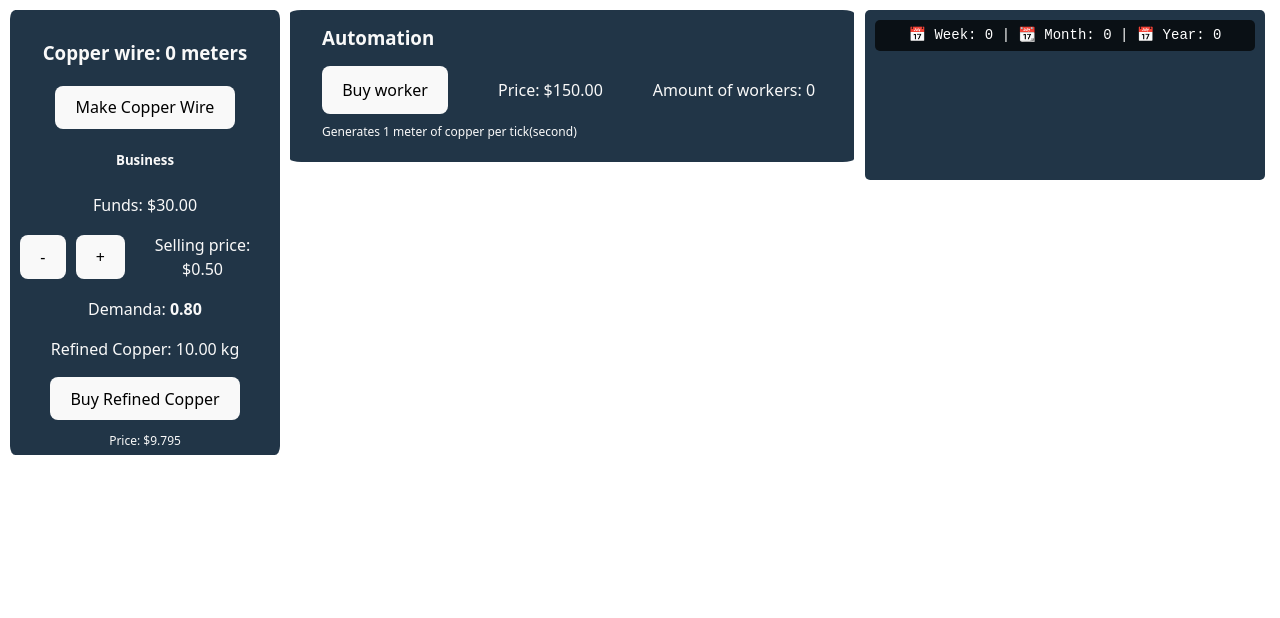
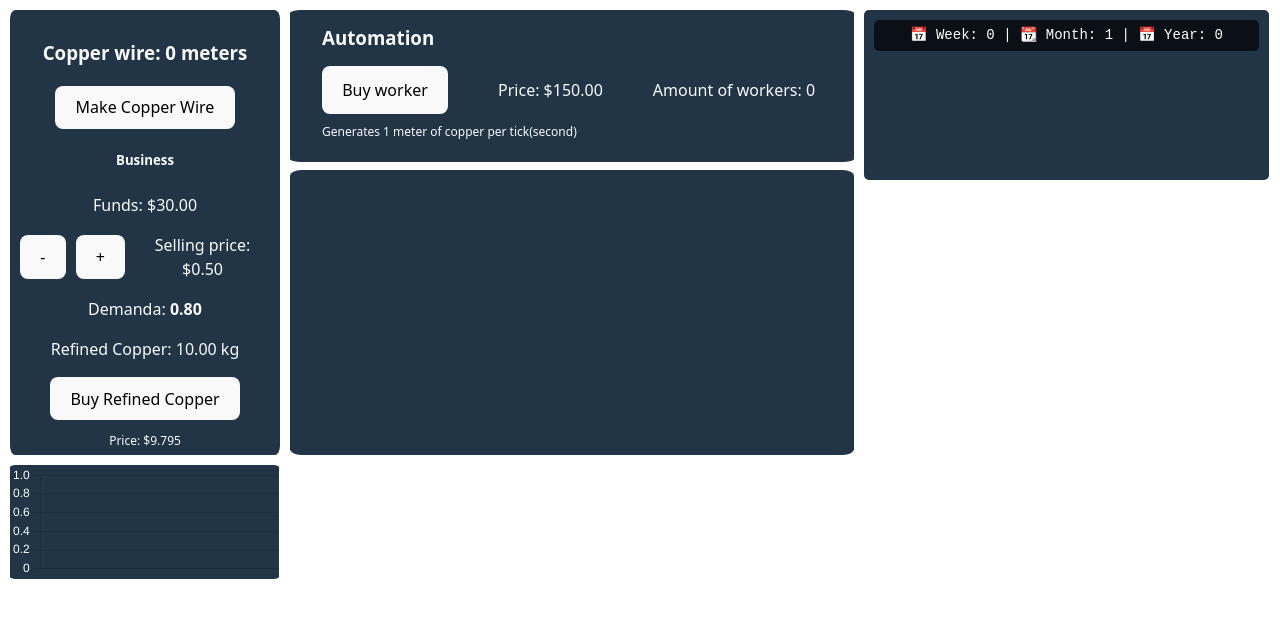
Before and after one commit to Engibee/conductors-will, a Vue app: page / in a window 1280 px wide. Shown: the top 618 px of the page. Built offline with nearby package versions, Linux system fonts and the light colour scheme.

Commit message:
- Added a placeholder container - Added a graphs container that measure the money earned per month using chart.js

```diff
--- a/package.json
+++ b/package.json
@@ -9,6 +9,7 @@
     "preview": "vite preview"
   },
   "dependencies": {
+    "chart.js": "^4.4.8",
     "vue": "^3.5.13"
   },
   "devDependencies": {
--- a/src/App.vue
+++ b/src/App.vue
@@ -1,19 +1,31 @@
 <script setup>
-import { usePaperclipGame } from './composables/usePaperclipGame.js'
-import { formatPrice } from './utils/helpers/formatPrice.js';
-const { copperWireinMeter, funds, priceOfCopper, availableCopper, workers, workersPrice, logs, week, month, year, FabricarPaperclip, logMessage, buy_worker, buy_refined_copper, buy_chance, increasePrice, decreasePrice } = usePaperclipGame()
+import { usePaperclipGame } from "./composables/usePaperclipGame.js";
+import { salesChart } from "./composables/usePaperclipGame.js";
+const { graficoCanvas } = salesChart();
+import { formatPrice } from "./utils/helpers/formatPrice.js";
+const {
+  copperWireinMeter,
+  funds,
+  priceOfCopper,
+  availableCopper,
+  workers,
+  workersPrice,
+  logs,
+  week,
+  month,
+  year,
+  FabricarPaperclip,
+  logMessage,
+  buy_worker,
+  buy_refined_copper,
+  buy_chance,
+  increasePrice,
+  decreasePrice,
+} = usePaperclipGame();
 </script>
 
 <template>
-  <div class="terminal">
-    <div class="time">
-  📅 Week: {{ week }} | 📆 Month: {{ month }} | 📅 Year: {{ year }}
-    </div>
-    <div v-for="(msg, index) in logs" :key="index" class="log-message">
-        {{ msg }}
-    </div>
-  </div>
-
+  <div class="containers">
     <div class="card business">
       <h3>Copper wire: {{ copperWireinMeter }} meters</h3>
       <button @click="FabricarPaperclip">Make Copper Wire</button>
@@ -25,7 +37,9 @@ const { copperWireinMeter, funds, priceOfCopper, availableCopper, workers, worke
         <button @click="increasePrice" class="small-btn">+</button>
         Selling price: ${{ formatPrice(priceOfCopper) }}
       </p>
-      <p>Demanda: <strong>{{ formatPrice(buy_chance(priceOfCopper)) }}</strong></p>
+      <p>
+        Demanda: <strong>{{ formatPrice(buy_chance(priceOfCopper)) }}</strong>
+      </p>
       <p>Refined Copper: {{ formatPrice(availableCopper) }} kg</p>
       <button @click="buy_refined_copper">Buy Refined Copper</button>
       <p class="mini_info">Price: $9.795</p>
@@ -39,10 +53,23 @@ const { copperWireinMeter, funds, priceOfCopper, availableCopper, workers, worke
       </div>
       <p class="mini_info">Generates 1 meter of copper per tick(second)</p>
     </div>
+    <div class="card terminal">
+      <div class="time">
+        📅 Week: {{ week }} | 📆 Month: {{ month }} | 📅 Year: {{ year }}
+      </div>
+      <div v-for="(msg, index) in logs" :key="index" class="log-message">
+        {{ msg }}
+      </div>
+    </div>
+    <div class="card sellchart">
+      <canvas ref="graficoCanvas"></canvas>
+    </div>
+    <div class="card market">
+
+    </div>
+  </div>
 </template>
 
-<script>
-</script>
+<script></script>
 
-<style scoped>
-</style>
+<style scoped></style>
--- a/src/composables/usePaperclipGame.js
+++ b/src/composables/usePaperclipGame.js
@@ -1,118 +1,199 @@
-import { ref, onMounted, onUnmounted } from 'vue'
+import { ref, onMounted, onUnmounted, watch } from "vue";
+import Chart from "chart.js/auto";
 
+let chartInstance = null;
 
-export function usePaperclipGame(){
+export function atualizarGrafico(newSale, month) {
+  if (!chartInstance) return;
+  chartInstance.data.labels.push(month); // mês
+  chartInstance.data.datasets[0].data.push(newSale);
+  chartInstance.update();
+}
+
+export function salesChart(canvasElement) {
+  const graficoCanvas = ref(null); // vai ser usado no <canvas ref="">
+
+  const criarGrafico = () => {
+    if (!graficoCanvas.value) {
+      console.warn("Canvas não está pronto ainda.");
+      return;
+    }
+
+    if (chartInstance) {
+      chartInstance.destroy();
+    }
+
+    chartInstance = new Chart(graficoCanvas.value, {
+      type: "line",
+      data: {
+        labels: [],
+        datasets: [
+          {
+            label: "Vendas por mês",
+            data: [],
+            borderColor: "white",
+            backgroundColor: "lightblue",
+            tension: 0.4,
+          },
+        ],
+      },
+      options: {
+        responsive: true,
+        maintainAspectRatio: false,
+        layout: {
+          padding: {
+            left: 0,
+            right: 0,
+            top: 0,
+            bottom: 0,
+          },
+        },
+        plugins: {
+          legend: {
+            display: false, // remove o "Vendas"
+          },
+          tooltip: {
+            enabled: true, // remove o balãozinho ao passar o mouse
+          },
+        },
+        scales: {
+          x: {
+            display: true,
+            ticks: { color: "white" },
+          },
+          y: {
+            display: true,
+            ticks: { color: "white", beginAtZero: true },
+          },
+        },
+      },
+    });
+  };
 
   onMounted(() => {
-    intervalo = setInterval(update_tick, 1000)
-    console.log(`O contador foi montado.`)
-    })
+    criarGrafico();
+  });
+
+  return {
+    graficoCanvas,
+    criarGrafico, // caso queira chamar de novo depois (ex: para atualizar)
+  };
+}
+export function usePaperclipGame() {
+  onMounted(() => {
+    intervalo = setInterval(update_tick, 1000);
+    console.log(`O contador foi montado.`);
+  });
   onUnmounted(() => {
     // Limpa o intervalo quando o componente for destruído
-    clearInterval(intervalo)
-    console.log(`O contador foi limpado/destruído.`)
-    })
-const ticks = ref(0)
-let intervalo = null
-const copperWireinMeter = ref(0)
-const availableCopper = ref(10)
-const copperQtPerMeter = 0.02232
-const funds = ref(30)
-const priceOfCopper = ref(0.50)
-const kgOfCopper = 9.795
-const workers = ref(0)
-const workersPrice = ref(150.0)
-const week = ref(0)
-const month = ref(0)
-const year = ref(0)
-const logs = ref([])
+    clearInterval(intervalo);
+    console.log(`O contador foi limpado/destruído.`);
+  });
+  const ticks = ref(0);
+  let intervalo = null;
+  const copperWireinMeter = ref(0);
+  const availableCopper = ref(10);
+  const copperQtPerMeter = 0.02232;
+  const funds = ref(30);
+  const priceOfCopper = ref(0.5);
+  const kgOfCopper = 9.795;
+  const workers = ref(0);
+  const workersPrice = ref(150.0);
+  const monthlySale = ref(0);
+  const week = ref(0);
+  const month = ref(1);
+  const year = ref(0);
+  const logs = ref([]);
 
   const update_tick = () => {
-    ticks.value++
+    ticks.value++;
     // Ação a cada 1 tick
     if (ticks_events(5)) {
-    buy_simulation_per_tick()
+      buy_simulation_per_tick();
     }
-  if (ticks_events(10)){
-    time_handler()
+    if (ticks_events(10)) {
+      time_handler();
     }
-  if (ticks_events(1)){
-    automation_handler()
+    if (ticks_events(1)) {
+      automation_handler();
     }
+  };
+  function monthly_sale_graphs_handler(){
+    atualizarGrafico(monthlySale.value, month.value);
+    monthlySale.value = 0;
   }
   function logMessage(message) {
     logs.value.push(`[${new Date().toLocaleTimeString()}] ${message}`);
   }
-function automation_handler(){
-  if (availableCopper.value >= (copperQtPerMeter * workers.value)){
-  copperWireinMeter.value += 1 * workers.value
-  availableCopper.value -= (1 * workers.value) * copperQtPerMeter
-  }
-  else{
+  function automation_handler() {
+    if (availableCopper.value >= copperQtPerMeter * workers.value) {
+      copperWireinMeter.value += 1 * workers.value;
+      availableCopper.value -= 1 * workers.value * copperQtPerMeter;
+    } else {
       //Nothing yet.
     }
   }
-function buy_refined_copper(){
-  if (funds.value >= kgOfCopper){
-    availableCopper.value += 1.0
-    funds.value -= kgOfCopper
+  function buy_refined_copper() {
+    if (funds.value >= kgOfCopper) {
+      availableCopper.value += 1.0;
+      funds.value -= kgOfCopper;
     }
   }
-function buy_worker(){
-  if (funds.value >= workersPrice.value){
-    funds.value -= workersPrice.value
-    workers.value++
+  function buy_worker() {
+    if (funds.value >= workersPrice.value) {
+      funds.value -= workersPrice.value;
+      workers.value++;
     }
   }
-function time_handler(){
-  if (month.value == 12 && week.value == 4){
-    year.value++
-    month.value = 0
-    week.value = 0
-  }
-  else if (week.value == 4){
-    month.value++
-    week.value = 0
-  }
-  else{
-    week.value++
+  function time_handler() {
+    if (month.value == 12 && week.value == 4) {
+      year.value++;
+      month.value = 1;
+      week.value = 0;
+    } else if (week.value == 4) {
+      monthly_sale_graphs_handler();
+      month.value++;
+      week.value = 0;
+    } else {
+      week.value++;
     }
   }
-function ticks_events(tick){
-  return ticks.value % tick === 0
+  function ticks_events(tick) {
+    return ticks.value % tick === 0;
   }
 
-function buy_chance(price){
-  return 0.8 * Math.exp(-((price - 0.50) / 0.20))
+  function buy_chance(price) {
+    return 0.8 * Math.exp(-((price - 0.5) / 0.2));
   }
 
-function buy_simulation_per_tick(){
+  function buy_simulation_per_tick() {
     const chance = buy_chance(priceOfCopper.value);
     if (Math.random() < chance) {
       const quantity = Math.floor(Math.random() * 10) + 1;
-    if (copperWireinMeter.value >= quantity){
+      if (copperWireinMeter.value >= quantity) {
         copperWireinMeter.value -= quantity;
-    funds.value += quantity * priceOfCopper.value
+        funds.value += quantity * priceOfCopper.value;
+        monthlySale.value += quantity * priceOfCopper.value;
       }
     }
   }
 
-function FabricarPaperclip(){
-    if (availableCopper.value >= copperQtPerMeter){
-        availableCopper.value -= copperQtPerMeter
-        copperWireinMeter.value++
+  function FabricarPaperclip() {
+    if (availableCopper.value >= copperQtPerMeter) {
+      availableCopper.value -= copperQtPerMeter;
+      copperWireinMeter.value++;
     }
   }
-function increasePrice(){
-    priceOfCopper.value += 0.01
+  function increasePrice() {
+    priceOfCopper.value += 0.01;
   }
-function decreasePrice(){
-  if (priceOfCopper.value > Number.EPSILON){
+  function decreasePrice() {
+    if (priceOfCopper.value > Number.EPSILON) {
       priceOfCopper.value -= 0.01;
       priceOfCopper.value = Math.max(0, priceOfCopper.value);
     }
   }
-return{
+  return {
     copperWireinMeter,
     availableCopper,
     funds,
@@ -129,7 +210,6 @@ return{
     buy_refined_copper,
     buy_chance,
     increasePrice,
-    decreasePrice
+    decreasePrice,
+  };
 }
-
-}
--- a/src/style.css
+++ b/src/style.css
@@ -13,21 +13,42 @@
   -moz-osx-font-smoothing: grayscale;
 }
 
+.containers{
+  display: grid;
+  gap: 0px;
+  padding: 10px;
+  position: fixed;
+  top: 0;
+  left: 0;
+}
+
 .card{
   color:#f9f9f9;
   background-color: #213547;
   border-radius: 2%;
 }
 
+.card.market{
+  grid-column: 2; /* Fica na primeira coluna */
+  grid-row: 1; /* Fica na primeira linha */
+  margin-left: 10px;
+  margin-top: 160px;
+}
+
+.card.sellchart{
+  margin-top: 10px;
+  width: 269px;
+  height: 114px;
+  padding: 0;
+}
+
 .card.automation{
+  grid-column: 2; /* Fica na primeira coluna */
+  grid-row: 1; /* Fica na primeira linha */
   width: 500px;
   height: 120px;
-  position: absolute;
-  top: 0;
-  left: calc(30px + 250px);
-  margin: 10px;
+  margin-left: 10px;
   text-align:justify;
-  vertical-align: top;
   padding-top: 0;
   line-height: 1;
 }
@@ -38,14 +59,13 @@
 }
 
 .card.business{
+  grid-column: 1; /* Fica na primeira coluna */
+  grid-row: 1; /* Fica na primeira linha */
   width: 250px;
   height: 425px;
-  position: absolute;
   top: 0;
   left: 0;
-  margin: 10px;
   justify-content: space-between;
-  align-items: center;
   padding: 10px; /* Espaço interno para afastar a borda do texto */
 }
 
@@ -59,19 +79,20 @@
   font-size: 12px;
 }
 
-.terminal {
-  width: 380px;
+.card.terminal {
+  grid-column: 3; /* Fica na primeira coluna */
+  grid-row: 1; /* Fica na primeira linha */
+  width: 385px;
   height: 150px;
-  position: absolute;
+  margin-left: 10px;
   top: 0px;
-  left: 855px;
-  margin: 10px;
   color:#f9f9f9;
   background-color: #213547;
   padding: 10px;
   overflow-y: auto;
   border-radius: 5px;
   font-family: monospace;
+  flex-grow: 1;
 }
 
 .log-message {
```
Also changed, not shown: 1 other file (tests, documents, lock files or other folders). Lines whose indentation alone changed are shown as unchanged.
